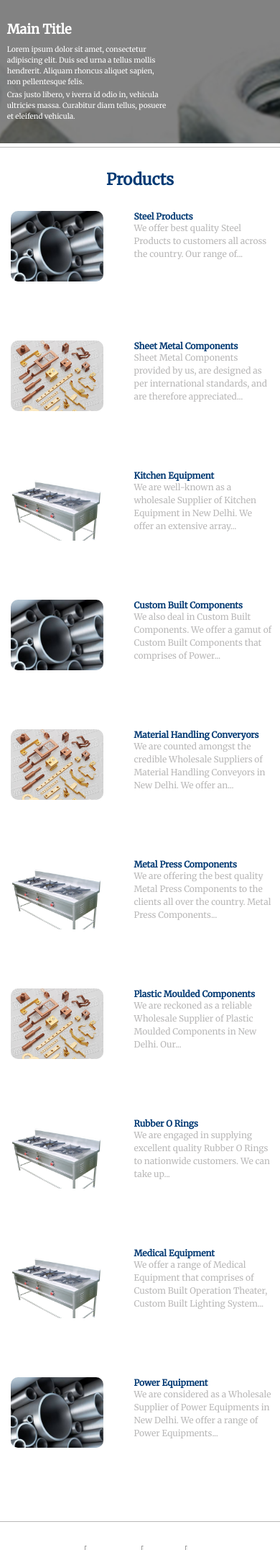
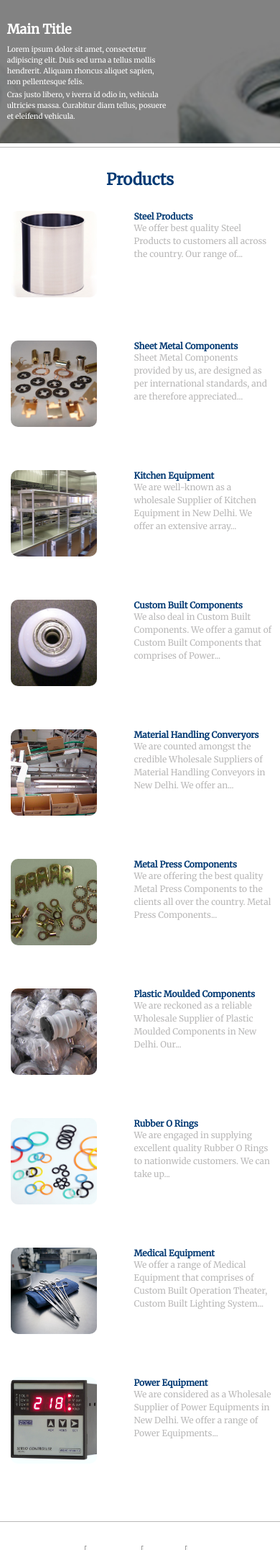
Before and after one commit to ketanbhatt/SZ, a PHP site: page /products.php in a window 390 px wide. Shown: the part 107-2260 px from the top of the page at 72% size. Run offline with PHP 8.4, Linux system fonts and the light colour scheme; some libraries are stand-ins or nearby versions.

Commit message:
Photos for Products page

```diff
--- a/styles/responsiveProducts.css
+++ b/styles/responsiveProducts.css
@@ -21,7 +21,8 @@
 	}
 
 	.product-col-1 {
-		height: 50%;
+		width: 150px;
+		height: 150px;
 	}
 
 
@@ -41,11 +42,11 @@
 	}
 
 	h3 {
-		font-size: 18px;
+		font-size: 20px;
 	}
 
 	p {
-		font-size: 14.01px;
+		font-size: 16.01px;
 		line-height: 150%;
 	}
 
@@ -55,20 +56,31 @@
 
 	.products-list li {
 		width: 100%;
-		height: 150px;
+		height: 200px;
 	}
 
 	.product-col-1 {
 		margin-left: 20px;
-		width: 25%;
-		height: 70%;
+		width: 200px;
+		height: 200px;
 	}
 
 
 }
 
 
-@media (max-width: 420px) {
+@media (max-width: 540px) {
+
+	.product-col-1 {
+		margin-left: 20px;
+		width: 160px;
+		height: 160px;
+	}
+
+}
+
+
+@media (max-width: 480px) {
 
 	h2 {
 		font-size: 22px;
@@ -93,9 +105,19 @@
 
 	.product-col-1 {
 		margin-left: 5px;
-		width: 35%;
-		height: 70%;
+		width: 120px;
+		height: 120px;
 	}
 
 
 }
+
+
+@media (max-width: 310px) {
+
+	.product-col-1 {
+		width: 100px;
+		height: 100px;
+	}
+
+}
--- a/styles/style.css
+++ b/styles/style.css
@@ -345,8 +345,8 @@ header nav a:hover {
 }
 
 .product-col-1 {
-	width: 45%;
-	height: 80%;
+	width: 200px;
+	height: 200px;
 	border-radius: 10px;
 	float: left;
 	background-color: #b9b8b8;
```
Also changed, not shown: img/products/001.jpg, img/products/002.jpg, img/products/003.jpg, img/products/004.jpg, img/products/005.jpg, img/products/006.jpg, img/products/007.jpg, img/products/008.jpg, img/products/009.jpg, img/products/010.jpg.
